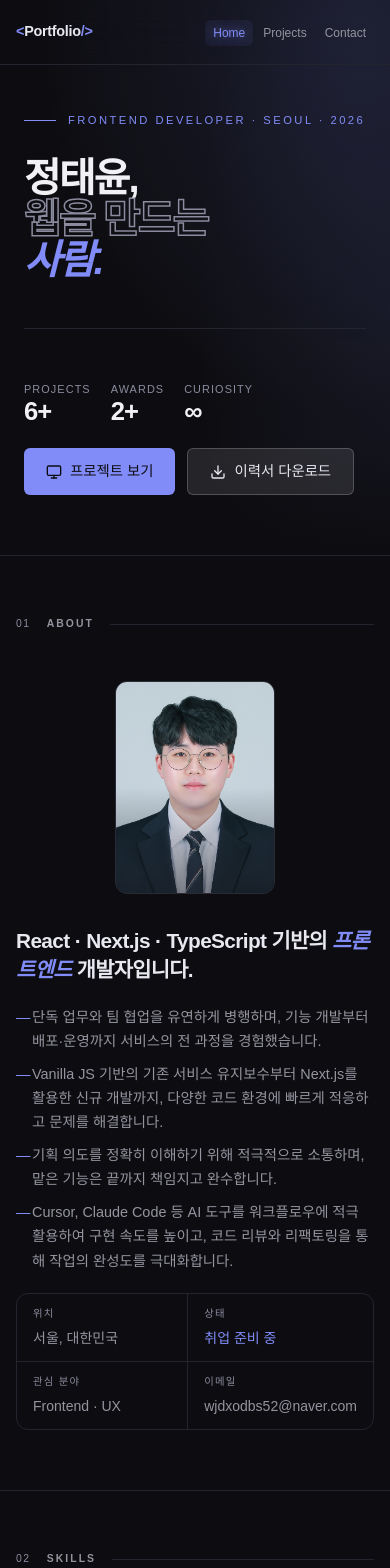
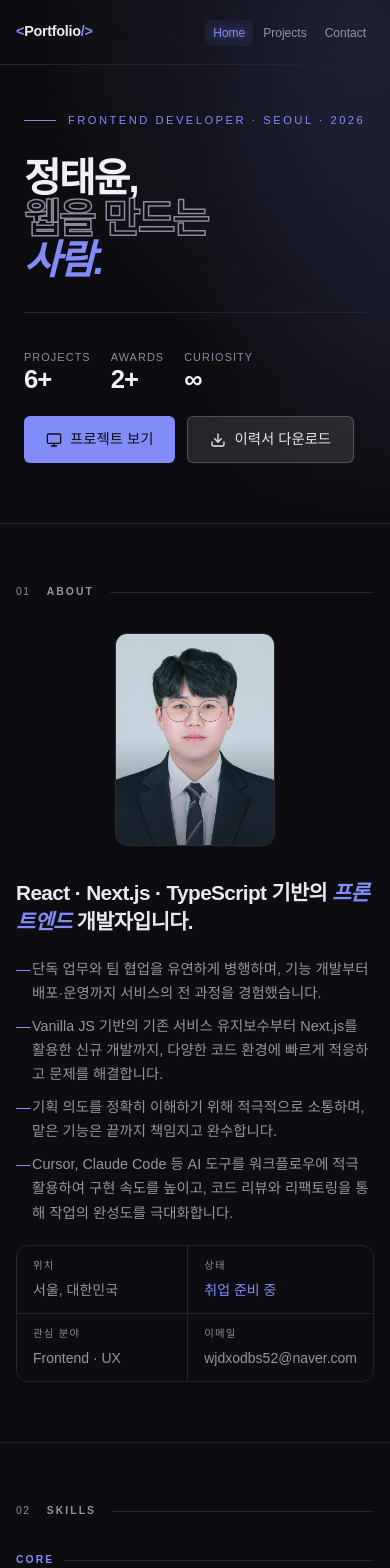
Before and after one commit to wjdxodbs/portfolio, a Next.js app: page / in a window 390 px wide. Shown: the top 1568 px of the page. Built offline with nearby package versions, Linux system fonts and the light colour scheme; no server answers; a web font is replaced by a local one.

Commit message:
style: 모바일 반응형 간격 및 정렬 개선

```diff
--- a/src/app/_components/About.module.css
+++ b/src/app/_components/About.module.css
@@ -137,11 +137,11 @@
   .content {
     grid-template-columns: 1fr;
     gap: 32px;
-    justify-items: center;
   }
 
   .imageContainer {
     width: 160px;
+    justify-self: center;
   }
 
   .quote {
--- a/src/app/_components/Hero.module.css
+++ b/src/app/_components/Hero.module.css
@@ -161,6 +161,8 @@
     flex-direction: column;
     align-items: flex-start;
     gap: 24px;
+    margin-top: 32px;
+    padding-top: 32px;
   }
 
   .ctas {
--- a/src/components/common/SectionHeader.module.css
+++ b/src/components/common/SectionHeader.module.css
@@ -3,6 +3,12 @@
   align-items: center;
   gap: 16px;
   margin-bottom: 48px;
+}
+
+@media (max-width: 768px) {
+  .header {
+    margin-bottom: 32px;
+  }
 }
 
 .index {
```
